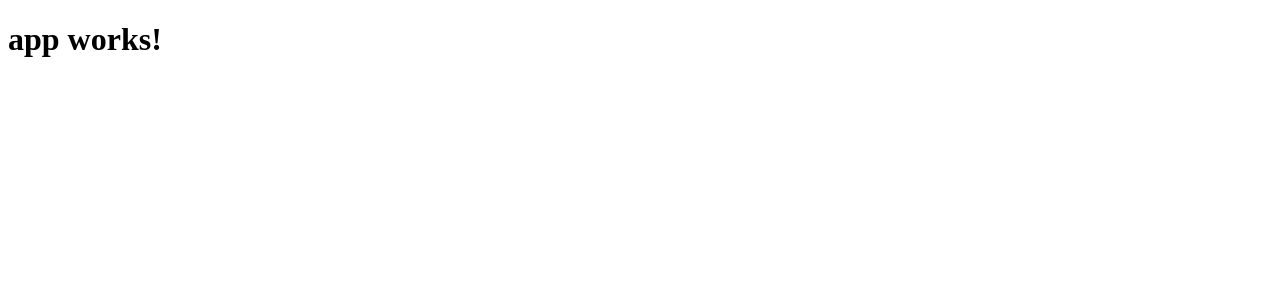
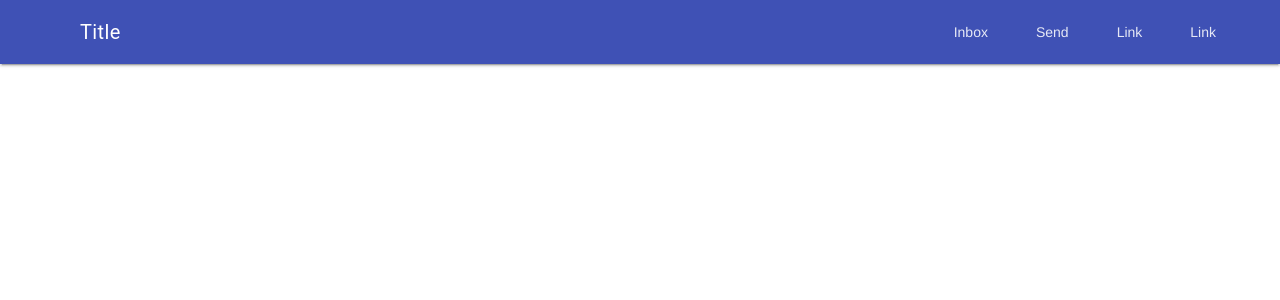
Before and after one commit to mikkeld/Inbox, an Angular app in the folder inbox/: page / in a window 1280 px wide. Shown: the top 300 px of the page. Built offline with nearby package versions, Linux system fonts and the light colour scheme.

Commit message:
Person class added

```diff
--- a/inbox/src/app/app.component.html
+++ b/inbox/src/app/app.component.html
@@ -1,3 +1,30 @@
-<h1>
-  {{title}}
-</h1>
+<!-- Always shows a header, even in smaller screens. -->
+<div class="mdl-layout mdl-js-layout mdl-layout--fixed-header">
+  <header class="mdl-layout__header">
+    <div class="mdl-layout__header-row">
+      <!-- Title -->
+      <span class="mdl-layout-title">Title</span>
+      <!-- Add spacer, to align navigation to the right -->
+      <div class="mdl-layout-spacer"></div>
+      <!-- Navigation. We hide it in small screens. -->
+      <nav class="mdl-navigation mdl-layout--large-screen-only">
+        <a class="mdl-navigation__link" href="">Inbox</a>
+        <a class="mdl-navigation__link" href="">Send</a>
+        <a class="mdl-navigation__link" href="">Link</a>
+        <a class="mdl-navigation__link" href="">Link</a>
+      </nav>
+    </div>
+  </header>
+  <div class="mdl-layout__drawer">
+    <span class="mdl-layout-title">Title</span>
+    <nav class="mdl-navigation">
+      <a class="mdl-navigation__link" href="">Inbox</a>
+      <a class="mdl-navigation__link" href="">Send</a>
+      <a class="mdl-navigation__link" href="">Link</a>
+      <a class="mdl-navigation__link" href="">Link</a>
+    </nav>
+  </div>
+  <main class="mdl-layout__content">
+    <div class="page-content"><!-- Your content goes here --></div>
+  </main>
+</div>
--- /dev/null
+++ b/inbox/src/app/email.ts
@@ -0,0 +1,3 @@
+export class Email {
+  constructor()
+}
--- /dev/null
+++ b/inbox/src/app/person.ts
@@ -0,0 +1,2 @@
+export class Person {
+}
--- a/inbox/src/index.html
+++ b/inbox/src/index.html
@@ -7,6 +7,9 @@
 
   <meta name="viewport" content="width=device-width, initial-scale=1">
   <link rel="icon" type="image/x-icon" href="favicon.ico">
+  <link rel="stylesheet" href="https://fonts.googleapis.com/icon?family=Material+Icons">
+  <link rel="stylesheet" href="https://code.getmdl.io/1.2.1/material.indigo-pink.min.css">
+  <script defer src="https://code.getmdl.io/1.2.1/material.min.js"></script>
 </head>
 <body>
   <app-root>Loading...</app-root>
```
